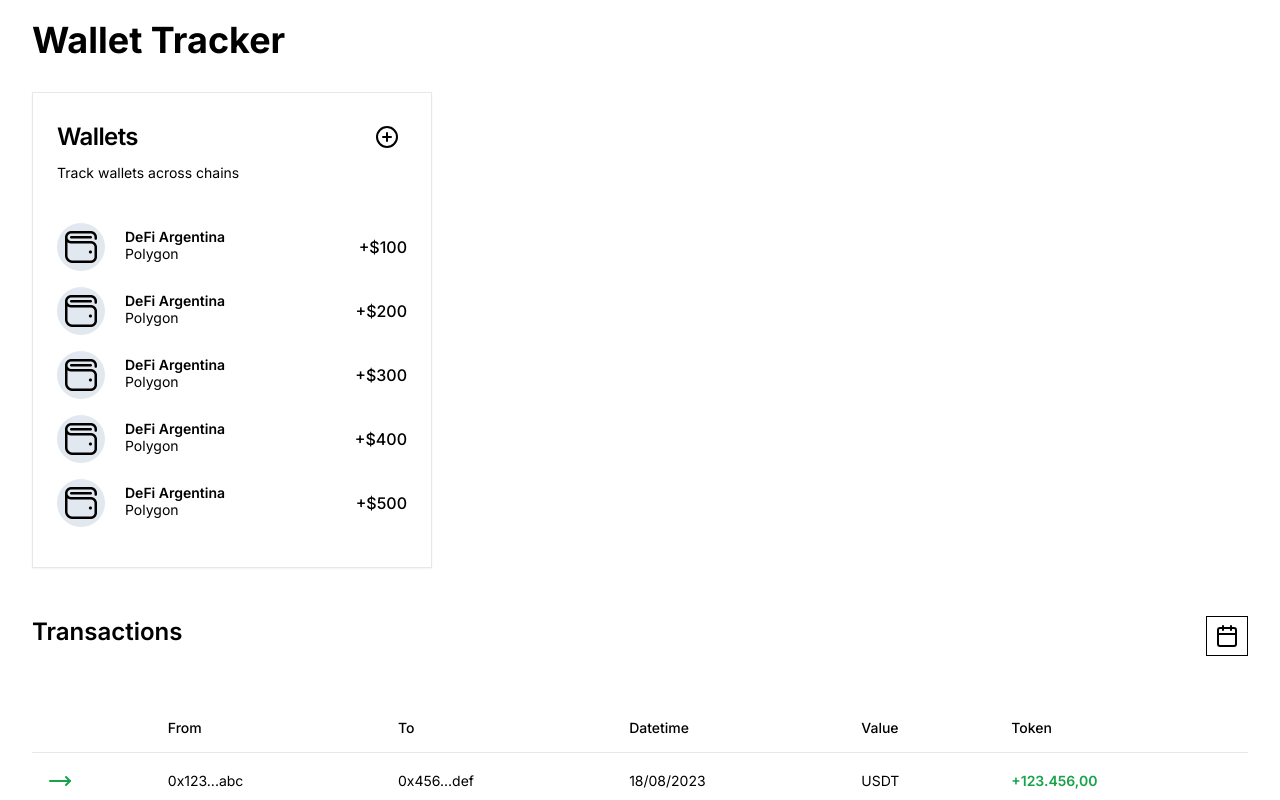
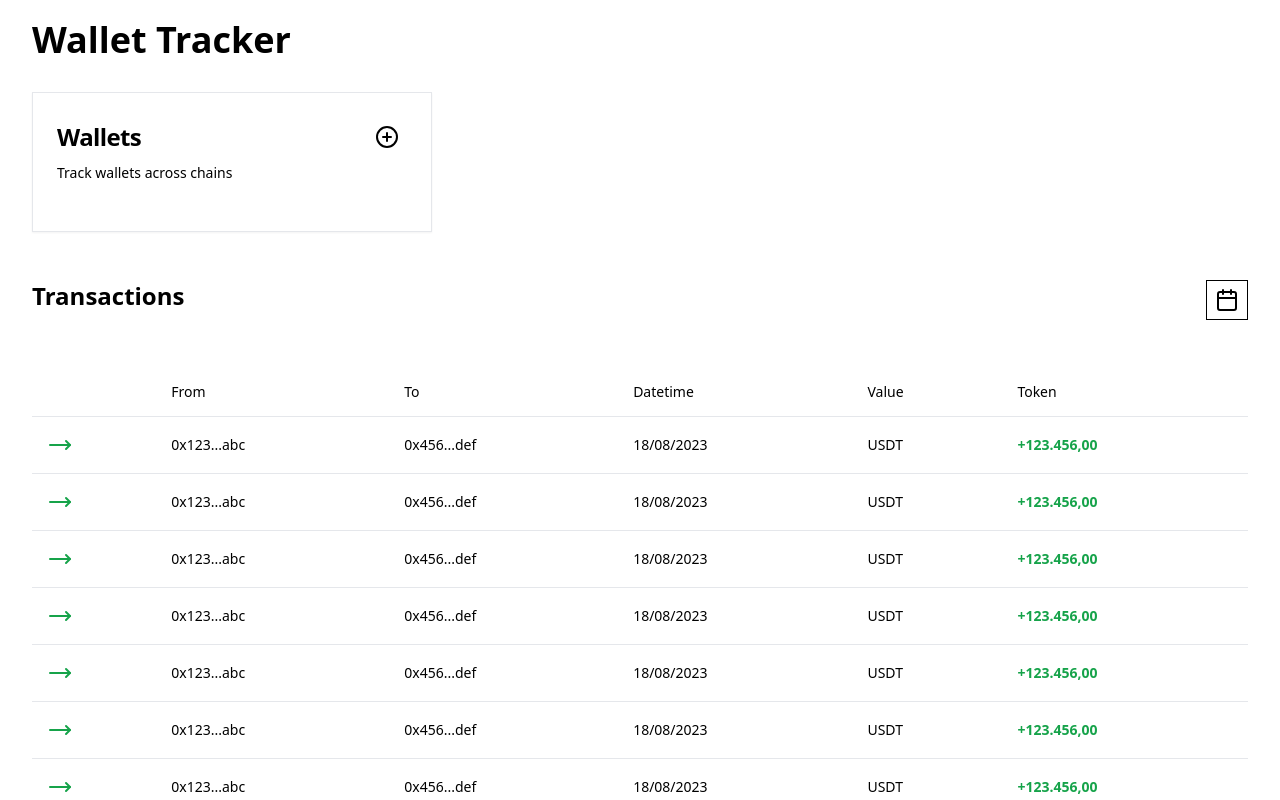
Before and after one commit to juanarancibia/wallet-tracker, a Next.js app: page / in a window 1280 px wide. Shown: the top 800 px of the page. Built offline with nearby package versions, Linux system fonts and the light colour scheme.

Commit message:
feat: save wallets to local storage and app state

```diff
--- a/src/app/layout.tsx
+++ b/src/app/layout.tsx
@@ -1,14 +1,16 @@
+"use client";
+
 import { ThemeProvider } from "@/components/theme-provider";
+import type { Metadata } from "next";
+import { RecoilRoot } from "recoil";
 import "./globals.css";
-import type { Metadata } from "next";
-import { Inter } from "next/font/google";
 
-const inter = Inter({ subsets: ["latin"] });
+//TODO Fix ssr with recoil
 
-export const metadata: Metadata = {
-  title: "Wallet Tracker",
-  description: "Track all your wallets!",
-};
+// export const metadata: Metadata = {
+//   title: "Wallet Tracker",
+//   description: "Track all your wallets!",
+// };
 
 export default function RootLayout({
   children,
@@ -17,10 +19,12 @@ export default function RootLayout({
 }) {
   return (
     <html lang="en">
-      <body className={inter.className}>
-        <ThemeProvider attribute="class" defaultTheme="light" enableSystem>
-          {children}
-        </ThemeProvider>
+      <body>
+        <RecoilRoot>
+          <ThemeProvider attribute="class" defaultTheme="light" enableSystem>
+            {children}
+          </ThemeProvider>
+        </RecoilRoot>
       </body>
     </html>
   );
--- a/src/components/wallet/WalletForm.tsx
+++ b/src/components/wallet/WalletForm.tsx
@@ -1,6 +1,6 @@
 "use client";
 
-import { WalletFormSchema } from "@/models/wallet.schema";
+import { WalletSchema } from "@/models/wallet.schema";
 import { zodResolver } from "@hookform/resolvers/zod";
 import { FC } from "react";
 import { ControllerRenderProps, useForm } from "react-hook-form";
@@ -15,10 +15,12 @@ import {
   FormMessage,
 } from "../ui/form";
 import { Input } from "../ui/input";
+import { useRecoilState } from "recoil";
+import { walletsState } from "@/states/wallets.atom";
 
 // TODO: Fix any type
 const CustomFormField: FC<{
-  field: ControllerRenderProps<z.infer<typeof WalletFormSchema>, any>;
+  field: ControllerRenderProps<z.infer<typeof WalletSchema>, any>;
   label: string;
   placeholder: string;
   description: string;
@@ -33,8 +35,8 @@ const CustomFormField: FC<{
 );
 
 const WalletForm: FC<{}> = () => {
-  const form = useForm<z.infer<typeof WalletFormSchema>>({
-    resolver: zodResolver(WalletFormSchema),
+  const form = useForm<z.infer<typeof WalletSchema>>({
+    resolver: zodResolver(WalletSchema),
     defaultValues: {
       alias: "",
       network: "",
@@ -42,8 +44,10 @@ const WalletForm: FC<{}> = () => {
     },
   });
 
-  const onSubmit = (values: z.infer<typeof WalletFormSchema>) => {
-    console.log(values);
+  const [walletsStateValue, setWalletsState] = useRecoilState(walletsState);
+
+  const onSubmit = (values: z.infer<typeof WalletSchema>) => {
+    setWalletsState((current) => [...current, values]);
   };
 
   return (
--- a/src/components/wallet/WalletsCard.tsx
+++ b/src/components/wallet/WalletsCard.tsx
@@ -1,3 +1,5 @@
+"use client";
+
 import { PlusCircle } from "lucide-react";
 import { Button } from "../ui/button";
 import {
@@ -16,8 +18,12 @@ import {
   DialogTrigger,
 } from "../ui/dialog";
 import WalletForm from "./WalletForm";
+import { useRecoilValue } from "recoil";
+import { walletsState } from "@/states/wallets.atom";
 
 const WalletCards = () => {
+  const walletsStateValue = useRecoilValue(walletsState);
+
   return (
     <Card className="w-[400px] mt-8">
       <CardHeader>
@@ -47,12 +53,12 @@ const WalletCards = () => {
       </CardHeader>
 
       <CardContent>
-        {[1, 2, 3, 4, 5].map((_, index) => (
+        {walletsStateValue.map((wallet, index) => (
           <WalletRow
             key={index}
-            alias="DeFi Argentina"
-            network="Polygon"
-            balance={_ * 100}
+            alias={wallet.alias}
+            network={wallet.network}
+            balance={index * 100}
           />
         ))}
       </CardContent>
--- a/src/models/wallet.schema.ts
+++ b/src/models/wallet.schema.ts
@@ -2,7 +2,7 @@
 
 import * as z from "zod";
 
-export const WalletFormSchema = z.object({
+export const WalletSchema = z.object({
   alias: z.string().min(2).max(50),
   network: z.string().min(3).max(24),
   address: z.string().min(24),
--- /dev/null
+++ b/src/states/localStorageEffect.util.ts
@@ -0,0 +1,26 @@
+import { AtomEffect } from "recoil";
+
+const storage = typeof window !== "undefined" ? window.localStorage : null;
+
+const localStorageEffect: (
+  key: string,
+  storageValueIsValid: (savedValue: string) => boolean
+) => AtomEffect<any> =
+  (key, storageValueIsValid) =>
+  ({ setSelf, onSet }) => {
+    if (storage) {
+      const savedValue = storage.getItem(key);
+
+      if (savedValue != null && storageValueIsValid(savedValue)) {
+        setSelf(JSON.parse(savedValue));
+      }
+
+      onSet((newValue, _, isReset) => {
+        isReset
+          ? localStorage.removeItem(key)
+          : localStorage.setItem(key, JSON.stringify(newValue));
+      });
+    }
+  };
+
+export default localStorageEffect;
--- /dev/null
+++ b/src/states/wallets.atom.ts
@@ -0,0 +1,12 @@
+import { WalletSchema } from "@/models/wallet.schema";
+import { atom } from "recoil";
+import * as z from "zod";
+import localStorageEffect from "./localStorageEffect.util";
+
+const WalletsStateKey = "WalletsState";
+
+export const walletsState = atom<z.infer<typeof WalletSchema>[]>({
+  key: WalletsStateKey,
+  default: [],
+  effects: [localStorageEffect(WalletsStateKey, () => true)],
+});
```
